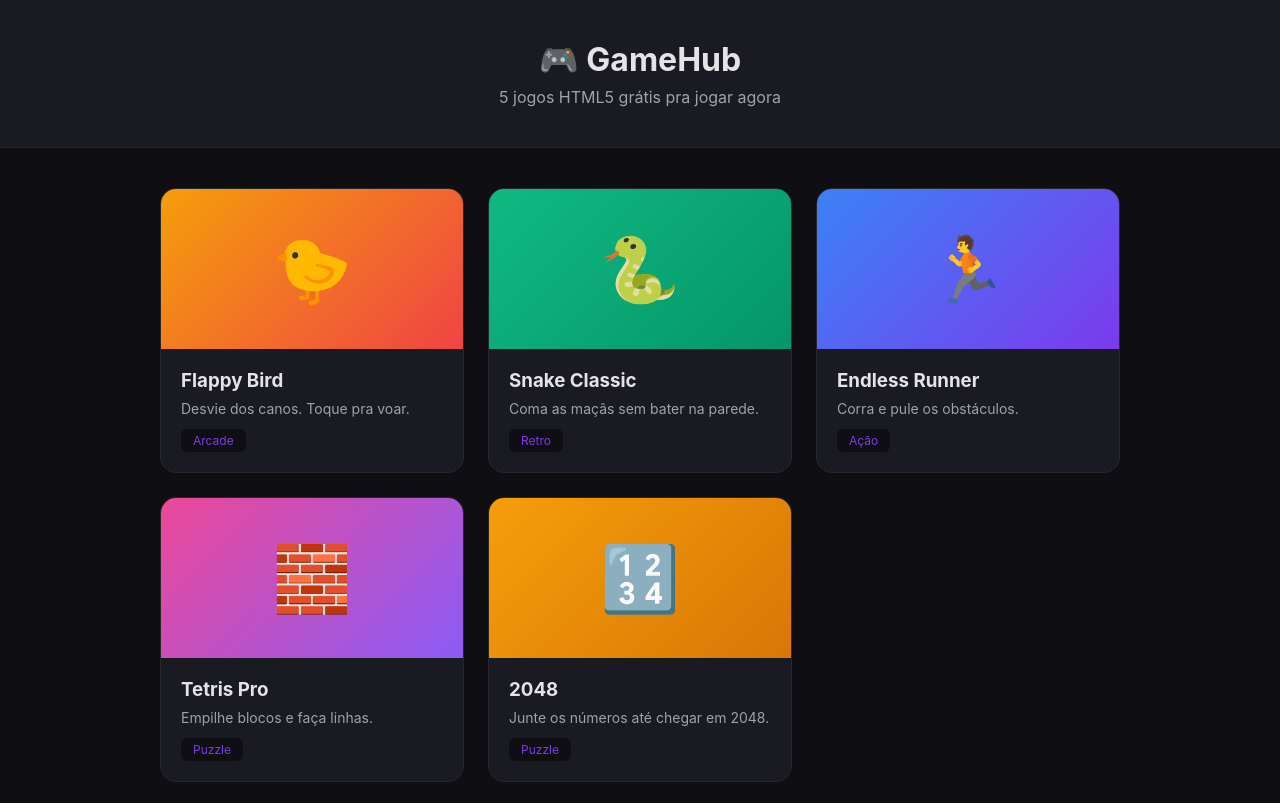
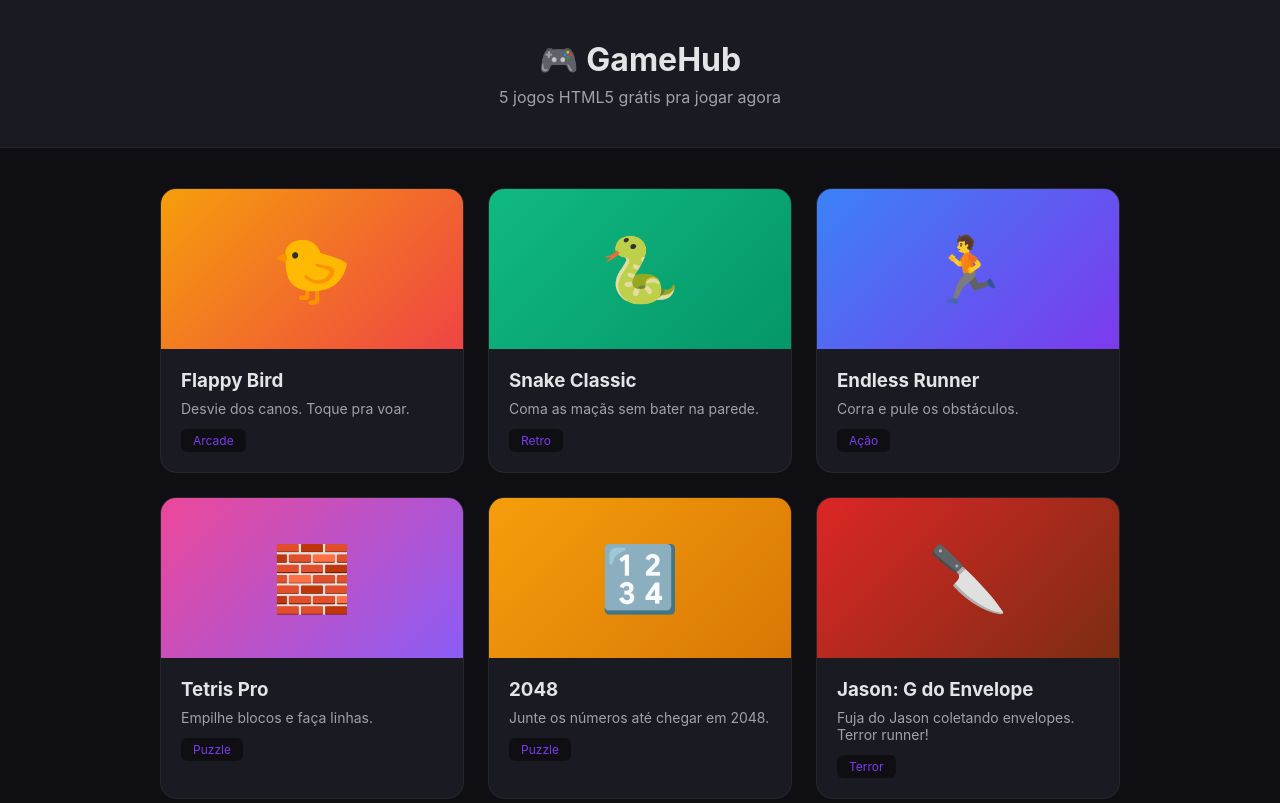
Before and after one commit to studiotigital/Gamehub, a plain HTML site: page index.html in a window 1280 px wide. Shown: the top 803 px of the page. Drawn offline with Linux system fonts and the light colour scheme.

Commit message:
Update index.html

```diff
--- a/index.html
+++ b/index.html
@@ -50,6 +50,16 @@
 <a href="/games/runner/" class="game-card"><div class="thumb" style="background:linear-gradient(135deg,#3b82f6,#7c3aed)">🏃</div><div class="info"><h3>Endless Runner</h3><p>Corra e pule os obstáculos.</p><span class="tag">Ação</span></div></a>
 <a href="/games/tetris/" class="game-card"><div class="thumb" style="background:linear-gradient(135deg,#ec4899,#8b5cf6)">🧱</div><div class="info"><h3>Tetris Pro</h3><p>Empilhe blocos e faça linhas.</p><span class="tag">Puzzle</span></div></a>
 <a href="/games/2048/" class="game-card"><div class="thumb" style="background:linear-gradient(135deg,#f59e0b,#d97706)">🔢</div><div class="info"><h3>2048</h3><p>Junte os números até chegar em 2048.</p><span class="tag">Puzzle</span></div></a>
+
+  <a href="/games/jason/" class="game-card">
+  <div class="thumb" style="background:linear-gradient(135deg,#dc2626,#7c2d12)">🔪</div>
+  <div class="info">
+    <h3>Jason: G do Envelope</h3>
+    <p>Fuja do Jason coletando envelopes. Terror runner!</p>
+    <span class="tag">Terror</span>
+  </div>
+</a>
+
 </div></main>
 
 <footer><div class="container">
```
